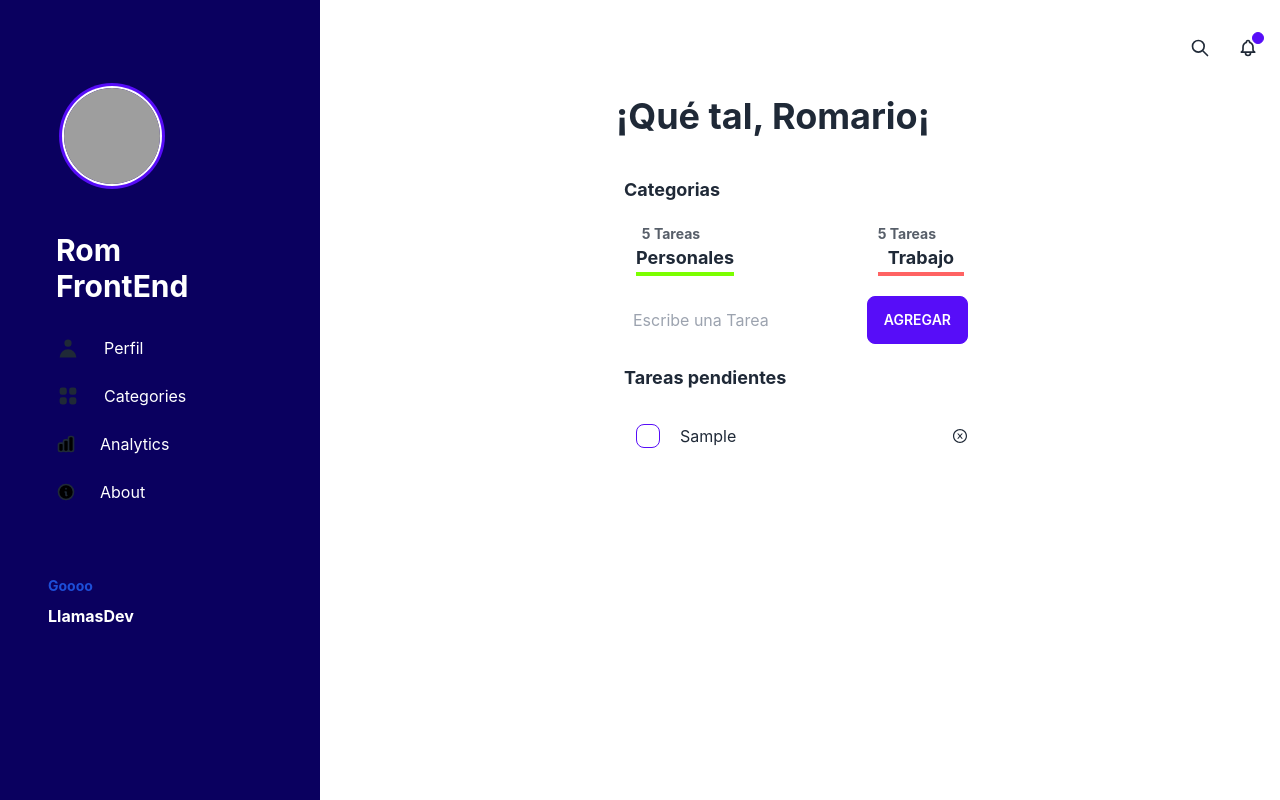
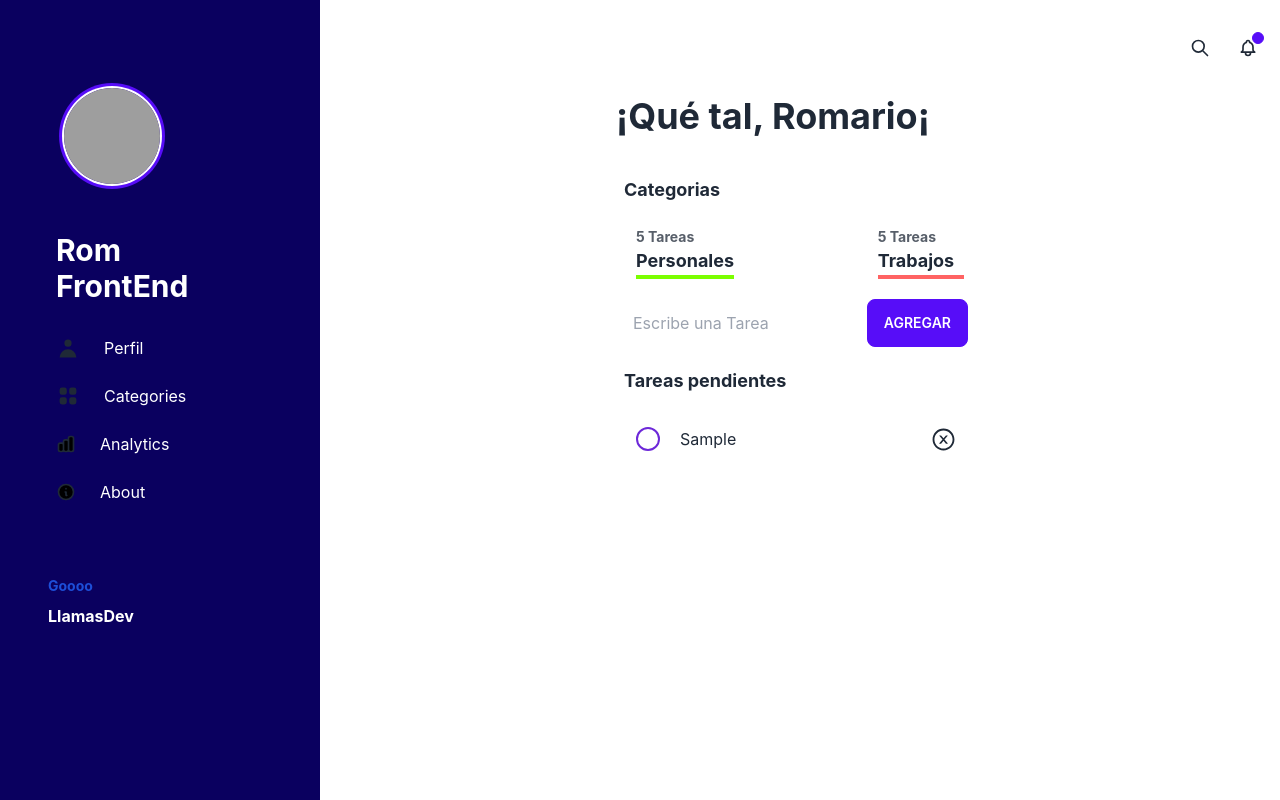
Before and after one commit to romariou76/App-tareas, a React (Create React App) app: page / in a window 1280 px wide. Both pictures are taken after typing "Sample" into the empty fields and a click on the button "AGREGAR". Built offline with nearby package versions, Linux system fonts and the light colour scheme; grey boxes are pictures that could not be loaded.

Commit message:
He configurado el boton de tareacompletada para que tache la tarea

```diff
--- a/src/components/Contenido.jsx
+++ b/src/components/Contenido.jsx
@@ -22,14 +22,14 @@ function Contenido() {
                   name="Personales"
                   cantidad={5}
                   href="#item1"
-                  className="border-b-4 border-green"
+                  className="grid justify-items-start border-b-4 border-green"
                 />
 
                 <Categorias
-                  name="Trabajo"
+                  name="Trabajos"
                   cantidad={5}
                   href="#item2"
-                  className="border-b-4 border-red"
+                  className="grid justify-items-start border-b-4 border-red"
                 />
               </div>
             </div>
--- a/src/components/Tarea.js
+++ b/src/components/Tarea.js
@@ -1,17 +1,19 @@
 import React from "react";
+import "../css/Tarea.css";
 import { AiOutlineCloseCircle } from "react-icons/ai";
 
 function Tarea({ id, texto, completada, completarTarea, eliminarTarea }) {
   return (
-    <div className="flex w-96 justify-between mb-8">
-      <div
-        className="flex justify-start gap-5 ml-7"
-        onClick={() => completarTarea(id)}
-      >
-        <input type="checkbox" className="checkbox checkbox-primary" />
-        <p>{texto}</p>
+    <div className={completada ? "tarea-contenedor completada" : "tarea-contenedor"}>
+      <div className="flex justify-start gap-5 ml-7">
+        <input
+          type="checkbox"
+          onClick={() => completarTarea(id)}
+          className="checkbox checkbox-primary"
+        />
+        <p className="">{texto}</p>
       </div>
-      <div className="flex justify-end mr-6">
+      <div className="flex justify-end mr-9">
         <button onClick={() => eliminarTarea(id)}>
           <AiOutlineCloseCircle className="tarea-icono" />
         </button>
--- /dev/null
+++ b/src/css/Tarea.css
@@ -0,0 +1,19 @@
+.tarea-contenedor.completada {
+    text-decoration: line-through;
+  }
+
+.tarea-contenedor{
+    display: flex;
+    width: 24rem;
+    margin-bottom: 2rem;
+    justify-content: space-between;
+    }
+.tarea-icono{
+    width: 25px;
+    height: 25px;
+}
+
+.checkbox{
+    border-radius: 50px;
+    border: 2px solid rgb(109 40 217);
+}
--- a/src/css/style.css
+++ /dev/null
@@ -1,109 +0,0 @@
-
-* {
-    box-sizing: border-box;
-    padding: 0;
-    margin: 0;
-}
-
-:root {
-   --white: #fafafb;
-   --purple:#9a67ea;
-   --blue-light:#04d4c3;
-   --blue-dark:#2a73c2;
-   --green: #2c7b90;
-}
-
-.container {
-    max-width: 80%;
-    width: 400px;
-    height: 600px;
-    margin: 0 auto;
-}
-
-/*PERFIL*/
-.perfil h1 {
-    color: var(--white);
-}
-
-.perfil span {
-    color: var(--white);
-    letter-spacing: 1px;
-}
-
-#fecha {
-    color: var(--white);
-    padding: 50px 0 5px 0px;
-
-}
-
-/*AGREGAR TAREA*/
-.agregar-tarea {
-    background-color: var(--white) ;
-    border-radius: 15px;
-    height: 70px;
-    display: flex;
-    align-items: center;
-    gap: 70px;
-    padding: 10px;
-    margin: 40px 0;
-}
-
-.agregar-tarea input {
-    width: 100%;
-    height: 100%;
-    border-radius: 8px;
-    border: none;
-    background-color: var(--white);
-    padding-left: 10px;
-
-}
-.agregar-tarea input::placeholder {
-   font-size: 1.1rem;
-   color: var(--purple);
-}
-
-.agregar-tarea i{
-    font-size: 50px;
-    color: var(--purple);
-
-}
-.agregar-tarea i:hover {
-    transform: scale(1.1);
-    cursor: pointer;
-}
-
-/*SECCION DE TAREA */
-.seccion-tarea h3 {
-    color: var(--white);
-    margin-bottom: 20px;
-}
-
-.seccion-tarea li {
-    display: flex;
-    align-items: center;
-    justify-content: space-between;
-    background: linear-gradient(to bottom,var(--blue-dark),var(--green));
-    border-radius: 15px;
-    padding: 10px;
-    color: var(--white);
-    margin: 5px 0;
-
-}
-.seccion-tarea i {
-    font-size: 25px;
-}
-
-.seccion-tarea > ul p {
-    font-size: 1.2rem;
-
-}
-
-.seccion-tarea i:hover {
-    color: var(--blue-light);
-    cursor: pointer;
-}
-
-.line-through{
-    text-decoration: line-through;
-    color : var(--blue-light);
-}
```
